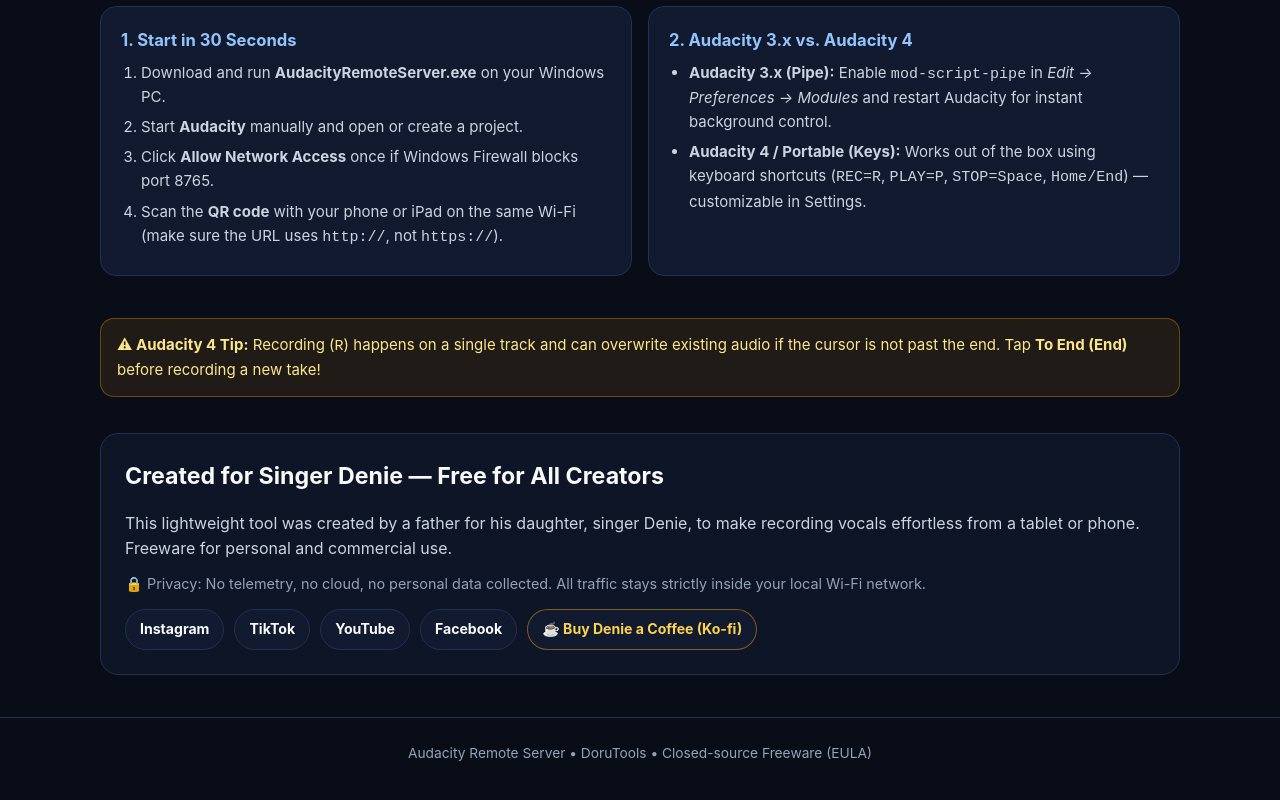
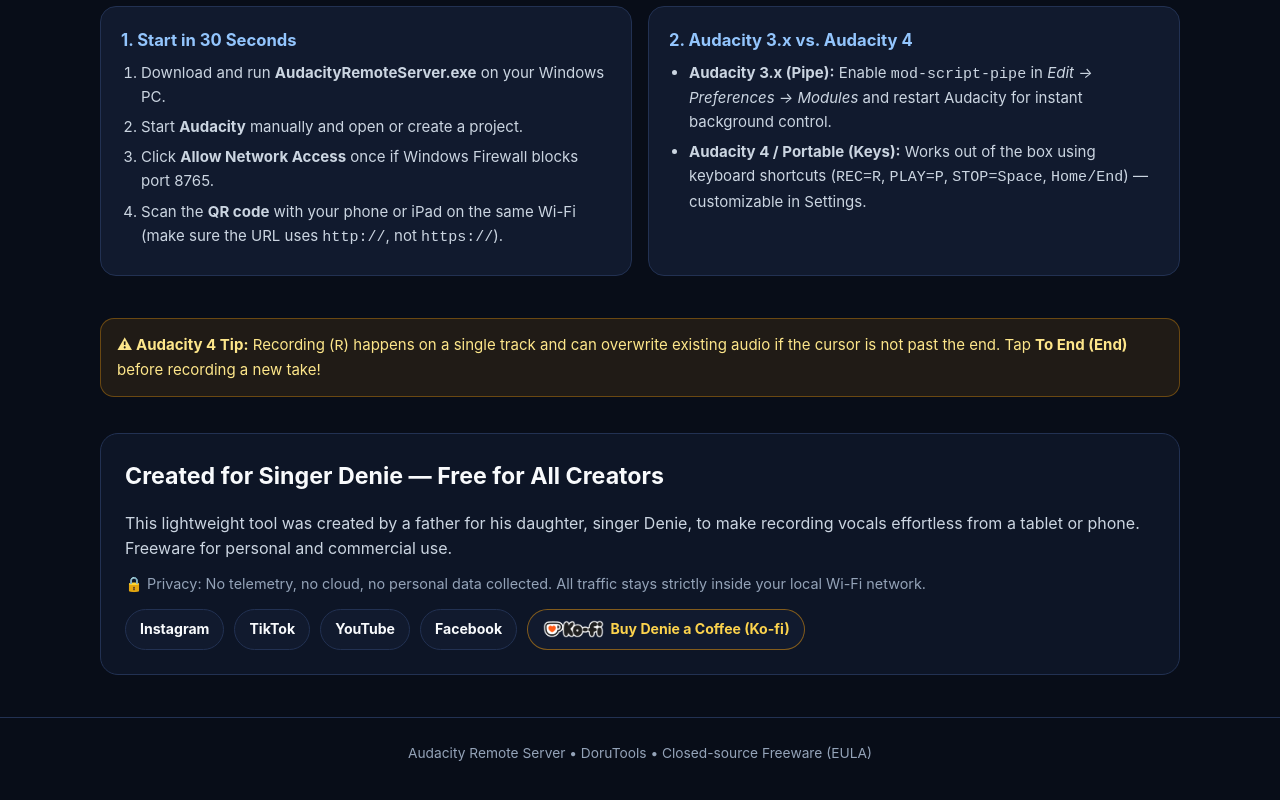
Before and after one commit to DoruKosztner/AudacityRemoteServer-Releases, a plain HTML site: page docs/index.html in a window 1280 px wide. Shown: the part 1487-2287 px from the top of the page. Drawn offline with Linux system fonts and the light colour scheme.

Commit message:
Use ko-fi.png icon on showcase page

```diff
--- a/docs/index.html
+++ b/docs/index.html
@@ -107,6 +107,7 @@
       color: var(--text); font-weight: 700; font-size: 0.88rem;
     }
     .social-pill.kofi { border-color: rgba(245, 158, 11, 0.5); color: #fcd34d; }
+    .kofi-icon { height: 20px; width: auto; display: block; border-radius: 4px; }
     footer {
       border-top: 1px solid var(--border); padding: 24px 0 36px;
       color: var(--muted); font-size: 0.86rem; text-align: center;
@@ -197,7 +198,7 @@
         <a class="social-pill" href="https://www.tiktok.com/@denie.official" target="_blank">TikTok</a>
         <a class="social-pill" href="https://www.youtube.com/@denieofficial" target="_blank">YouTube</a>
         <a class="social-pill" href="https://www.facebook.com/Deniethesinger" target="_blank">Facebook</a>
-        <a class="social-pill kofi" id="kofiLink" href="https://ko-fi.com/deniethesinger" target="_blank">☕ Ko-fi</a>
+        <a class="social-pill kofi" id="kofiLink" href="https://ko-fi.com/deniethesinger" target="_blank"><img src="images/ko-fi.png" alt="Ko-fi" class="kofi-icon" /><span id="kofiText">Ko-fi</span></a>
       </div>
     </section>
   </main>
@@ -239,7 +240,7 @@
         storyTitle: "Created for Singer Denie — Free for All Creators",
         storyBody: "This lightweight tool was created by a father for his daughter, singer Denie, to make recording vocals effortless from a tablet or phone. Freeware for personal and commercial use.",
         privacy: "🔒 Privacy: No telemetry, no cloud, no personal data collected. All traffic stays strictly inside your local Wi-Fi network.",
-        kofi: "☕ Buy Denie a Coffee (Ko-fi)",
+        kofi: "Buy Denie a Coffee (Ko-fi)",
         footer: "Audacity Remote Server • DoruTools • Closed-source Freeware (EULA)"
       },
       cs: {
@@ -273,7 +274,7 @@
         storyTitle: "Vytvořeno pro zpěvačku Denie — zdarma pro všechny",
         storyBody: "Tento nástroj vznikl pro mou dceru, zpěvačku Denie, aby mohla pohodlně nahrávat zpěv z tabletu nebo mobilu. Aplikace je zdarma (freeware) pro osobní i komerční použití.",
         privacy: "🔒 Ochrana soukromí: Žádná telemetrie, žádný cloud ani sběr osobních údajů. Veškerá komunikace probíhá čistě ve vaší lokální síti.",
-        kofi: "☕ Koupit Denie kafé (Ko-fi)",
+        kofi: "Koupit Denie kafé (Ko-fi)",
         footer: "Audacity Remote Server • DoruTools • Uzavřený Freeware (EULA)"
       },
       de: {
@@ -307,7 +308,7 @@
         storyTitle: "Entwickelt für Sängerin Denie — kostenlos für alle",
         storyBody: "Dieses Tool wurde von einem Vater für seine Tochter, Sängerin Denie, erstellt. Kostenlose Freeware für privaten und kommerziellen Gebrauch.",
         privacy: "🔒 Datenschutz: Keine Telemetrie, keine Cloud, keine Datenerfassung. Alles bleibt in Ihrem lokalen WLAN.",
-        kofi: "☕ Denie einen Kaffee spendieren (Ko-fi)",
+        kofi: "Denie einen Kaffee spendieren (Ko-fi)",
         footer: "Audacity Remote Server • DoruTools • Freeware (EULA)"
       },
       es: {
@@ -341,7 +342,7 @@
         storyTitle: "Creado para la cantante Denie — Gratis para todos",
         storyBody: "Creado por un padre para su hija, la cantante Denie. Freeware gratuito para uso personal y comercial.",
         privacy: "🔒 Privacidad: Sin telemetría ni servidores externos. Todo ocurre en tu red Wi-Fi local.",
-        kofi: "☕ Invitar a Denie a un café (Ko-fi)",
+        kofi: "Invitar a Denie a un café (Ko-fi)",
         footer: "Audacity Remote Server • DoruTools • Freeware (EULA)"
       },
       fr: {
@@ -375,7 +376,7 @@
         storyTitle: "Créé pour la chanteuse Denie — Gratuit pour tous",
         storyBody: "Créé par un père pour sa fille, la chanteuse Denie. Freeware gratuit pour usage personnel et commercial.",
         privacy: "🔒 Confidentialité : Aucune télémétrie ni cloud. Tout reste dans votre réseau Wi-Fi local.",
-        kofi: "☕ Offrir un café à Denie (Ko-fi)",
+        kofi: "Offrir un café à Denie (Ko-fi)",
         footer: "Audacity Remote Server • DoruTools • Freeware (EULA)"
       },
       it: {
@@ -409,7 +410,7 @@
         storyTitle: "Creato per la cantante Denie — Gratis per tutti",
         storyBody: "Creato da un padre per sua figlia, la cantante Denie. Freeware gratuito per uso personale e commerciale.",
         privacy: "🔒 Privacy: Nessuna telemetria o cloud. Tutto resta nella tua rete Wi-Fi locale.",
-        kofi: "☕ Offri un caffè a Denie (Ko-fi)",
+        kofi: "Offri un caffè a Denie (Ko-fi)",
         footer: "Audacity Remote Server • DoruTools • Freeware (EULA)"
       },
       pl: {
@@ -443,7 +444,7 @@
         storyTitle: "Stworzone dla wokalistki Denie — darmowe dla wszystkich",
         storyBody: "Narzędzie stworzone przez ojca dla jego córki, wokalistki Denie. Darmowe (freeware) do użytku osobistego i komercyjnego.",
         privacy: "🔒 Prywatność: Brak telemetrii i chmury. Cały ruch pozostaje wyłącznie w lokalnej sieci Wi-Fi.",
-        kofi: "☕ Postaw Denie kawę (Ko-fi)",
+        kofi: "Postaw Denie kawę (Ko-fi)",
         footer: "Audacity Remote Server • DoruTools • Freeware (EULA)"
       },
       ro: {
@@ -477,7 +478,7 @@
         storyTitle: "Creat pentru cântăreața Denie — Gratuit pentru toți",
         storyBody: "Creat de un tată pentru fiica lui, cântăreața Denie. Freeware gratuit pentru uz personal și comercial.",
         privacy: "🔒 Confidențialitate: Fără telemetrie, fără cloud. Tot traficul rămâne strict în rețeaua Wi-Fi locală.",
-        kofi: "☕ Cumpără-i lui Denie o cafea (Ko-fi)",
+        kofi: "Cumpără-i lui Denie o cafea (Ko-fi)",
         footer: "Audacity Remote Server • DoruTools • Freeware (EULA)"
       }
     };
@@ -517,7 +518,7 @@
       document.getElementById("storyTitle").textContent = t.storyTitle;
       document.getElementById("storyBody").textContent = t.storyBody;
       document.getElementById("privacyBody").textContent = t.privacy;
-      document.getElementById("kofiLink").textContent = t.kofi;
+      document.getElementById("kofiText").textContent = t.kofi;
       document.getElementById("footerTxt").textContent = t.footer;
     }
 
```
